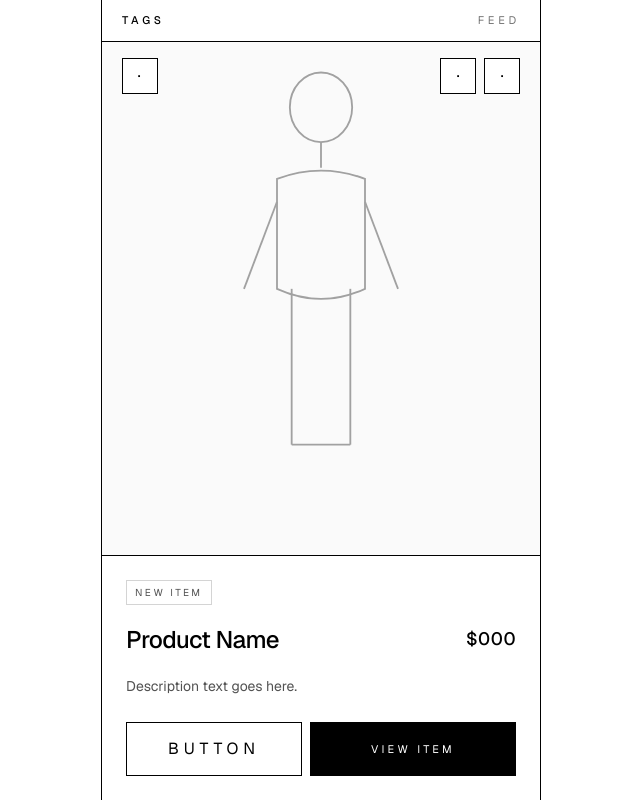
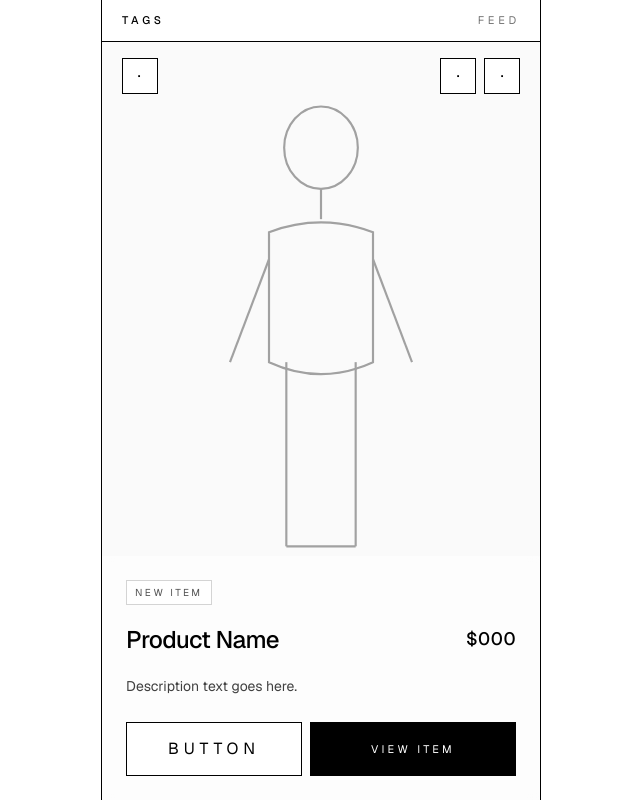
Before and after one commit to natashanarine/tags-web, a Next.js app: page /shop in a window 1280 px wide. Shown: the whole page, without its empty margins (319-959 px from the left). Built offline with nearby package versions, Linux system fonts and the light colour scheme.

Commit message:
style: emphasize avatar and refine product overlay

```diff
--- a/components/feed/media-stage.tsx
+++ b/components/feed/media-stage.tsx
@@ -6,7 +6,7 @@ import { ModelSilhouette } from "@/components/feed/model-silhouette";
  */
 export function MediaStage() {
   return (
-    <div className="relative flex h-full min-h-0 w-full min-w-0 items-center justify-center overflow-hidden bg-neutral-50">
+    <div className="relative flex h-full min-h-0 w-full min-w-0 flex-1 items-center justify-center overflow-hidden pb-[min(22vh,11rem)] pt-6 md:pb-[min(20vh,10rem)] md:pt-8">
       <ModelSilhouette />
     </div>
   );
--- a/components/feed/model-silhouette.tsx
+++ b/components/feed/model-silhouette.tsx
@@ -5,7 +5,7 @@ export function ModelSilhouette() {
       viewBox="0 0 240 520"
       role="img"
       aria-label="Model placeholder silhouette"
-      className="h-[min(70vh,540px)] w-auto max-w-[min(52vw,220px)] text-neutral-400"
+      className="h-[min(82vh,680px)] w-auto max-w-[min(72vw,300px)] translate-y-6 md:h-[min(74vh,620px)] md:max-w-[min(56vw,260px)] md:translate-y-4 text-neutral-400"
     >
       <g fill="none" stroke="currentColor" strokeWidth="2">
         <ellipse cx="120" cy="52" rx="34" ry="38" />
--- a/components/feed/outfit-card.tsx
+++ b/components/feed/outfit-card.tsx
@@ -5,8 +5,8 @@ import { ProductInfo } from "@/components/feed/product-info";
 
 export function OutfitCard({ outfit }: { outfit: Outfit }) {
   return (
-    <article className="grid h-full w-full min-w-0 max-w-full shrink-0 snap-start snap-always grid-rows-[minmax(0,1fr)_auto] overflow-hidden bg-white">
-      <div className="relative min-h-0">
+    <article className="relative h-full w-full min-w-0 max-w-full shrink-0 snap-start snap-always overflow-hidden bg-neutral-50">
+      <div className="absolute inset-0 flex min-h-0 flex-col">
         <FeedItemChrome />
         <MediaStage />
       </div>
--- a/components/feed/product-info.tsx
+++ b/components/feed/product-info.tsx
@@ -3,28 +3,28 @@ import type { Outfit } from "@/types/outfit";
 
 export function ProductInfo({ outfit }: { outfit: Outfit }) {
   return (
-    <div className="flex w-full min-w-0 shrink-0 flex-col gap-5 border-t border-black bg-white px-4 py-5 sm:px-5 md:px-6 md:py-6">
-      <p className="inline-flex w-fit border border-neutral-300 px-2 py-1 text-[10px] uppercase tracking-[0.25em] text-neutral-600">
+    <div className="absolute inset-x-0 bottom-0 z-20 flex w-full min-w-0 flex-col gap-5 bg-white/55 px-4 py-5 backdrop-blur-[6px] sm:px-5 md:px-6 md:py-6">
+      <p className="inline-flex w-fit border border-neutral-300 bg-white/80 px-2 py-1 text-[10px] uppercase tracking-[0.25em] text-neutral-600">
         {outfit.category}
       </p>
 
       <div className="flex items-start justify-between gap-4">
-        <h2 className="text-xl font-medium leading-tight tracking-tight md:text-2xl">
+        <h2 className="text-xl font-medium leading-tight tracking-tight text-black md:text-2xl">
           {outfit.title}
         </h2>
-        <p className="shrink-0 text-base font-medium tracking-wide md:text-lg">
+        <p className="shrink-0 text-base font-medium tracking-wide text-black md:text-lg">
           {outfit.priceDisplay}
         </p>
       </div>
 
-      <p className="line-clamp-2 text-sm leading-relaxed text-neutral-600 md:line-clamp-3">
+      <p className="line-clamp-2 text-sm leading-relaxed text-neutral-700 md:line-clamp-3">
         {outfit.description}
       </p>
 
       <div className="flex gap-2 pt-1">
         <button
           type="button"
-          className="flex-1 border border-black bg-white px-3 py-3.5 text-[10px] uppercase tracking-[0.3em] text-black sm:text-[11px]"
+          className="flex-1 border border-black bg-white/90 px-3 py-3.5 text-[10px] uppercase tracking-[0.3em] text-black sm:text-[11px]"
         >
           Button
         </button>
```
